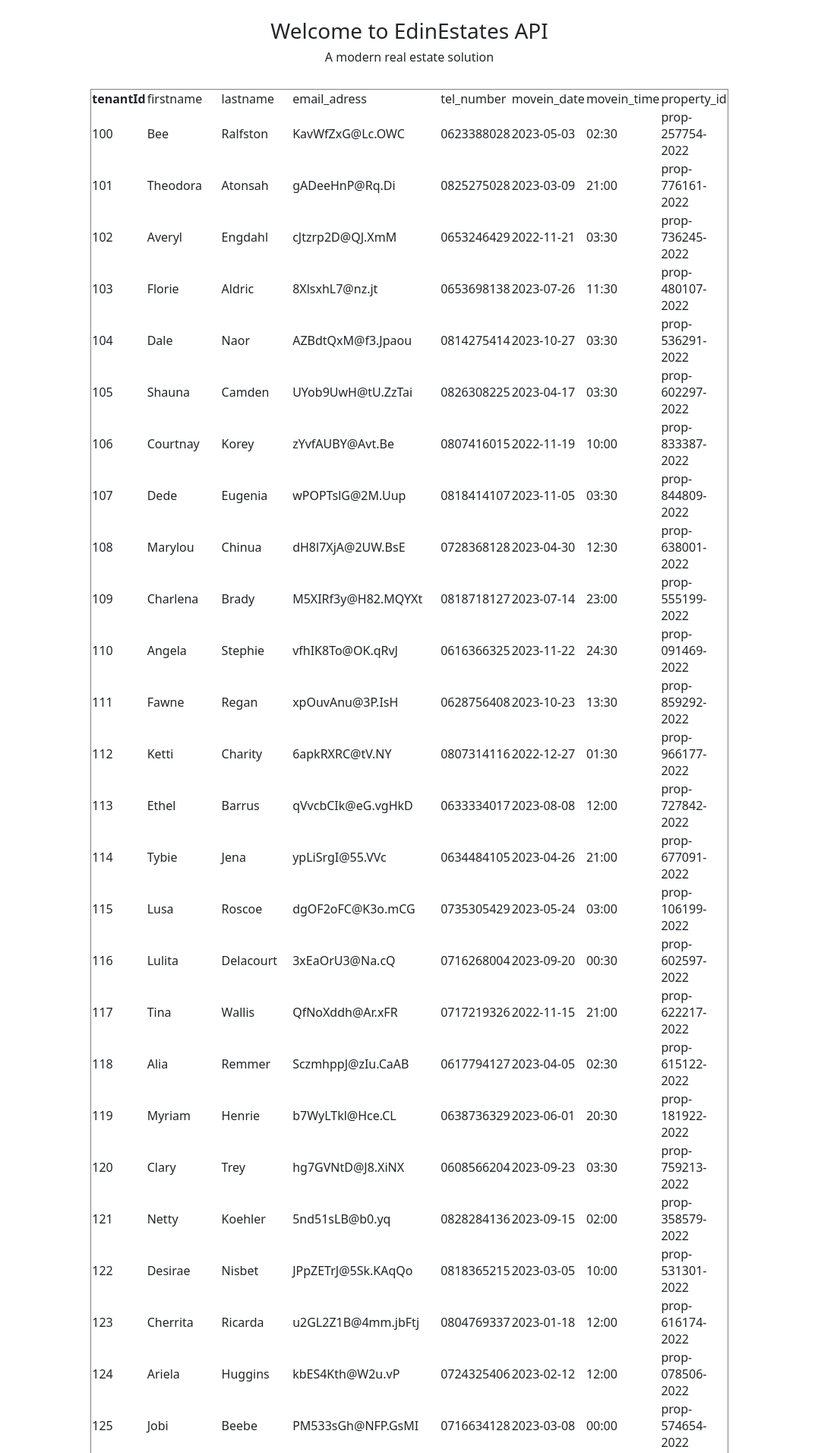
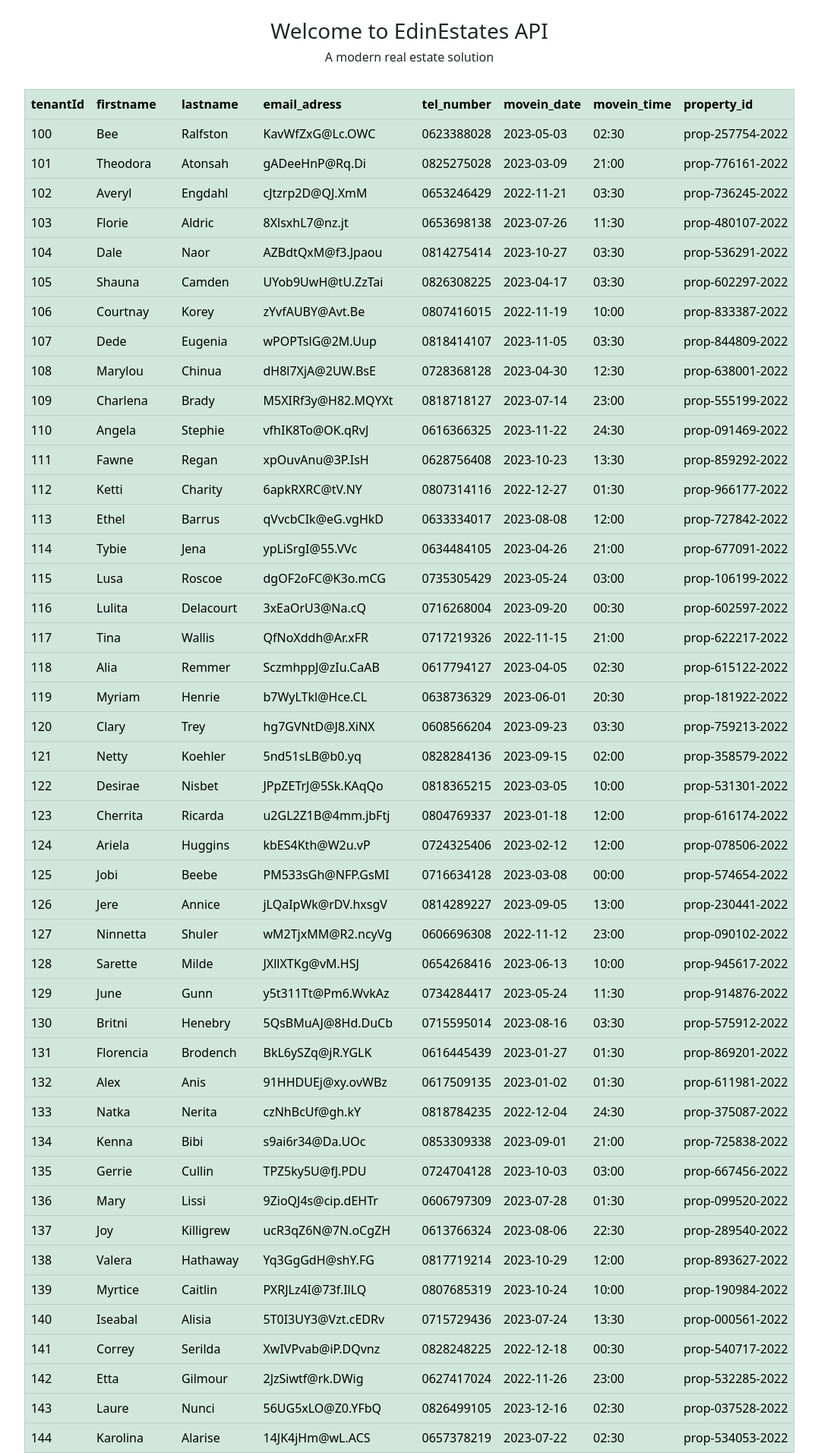
Before and after one commit to williammabotjadev/phpdemo, a PHP site: page / in a window 1280 px wide. Shown: the top 1912 px of the page at 76% size, without its empty margins (101-1178 px from the left). Run offline with PHP 8.4, Linux system fonts and the light colour scheme.

Commit message:
table-success, table-hover, table element

```diff
--- a/index.php
+++ b/index.php
@@ -10,25 +10,25 @@
     <title>EdinEstates | A Modern Real Estate Solution</title>
 </head>
 <body>
-    <div style="display: flex; flex-direction: column; justify-content: center; align-items: center">
+    <div class="table-responsive" style="display: flex; flex-direction: column; width: 100%; justify-content: center; align-items: center">
     <br />
     <h3>Welcome to EdinEstates API</h3>
     <h6> A modern real estate solution</h6>
     <?php
         $count = 0;
         $file = fopen('./static/dummy_data.csv', 'r');
-        echo "<html><body><center><table border='1'>\n\n";
+        echo "<html><body><center><table class='table table-hover table-success' border='1'>\n\n";
         echo "<br />";
         while(($row = fgetcsv($file, 1000, ',')) !== false)
         {
             echo "<tr>";
             foreach($row as $item)
             {
-                if ($count > 0)
+                if ($count > 7)
                 {
                     echo "<td>".$item."</td>";
                 } else {
-                    echo "<th>".$item."</th>";
+                    echo "<th class='col'>".$item."</th>";
                     $count++;
                 }
 
--- a/static/style.css
+++ /dev/null
@@ -1,11 +0,0 @@
-table {
-    width: 50%;
-}
-
-tr {
-    width: 50%;
-}
-
-td {
-    margin: 20px;
-}
```
